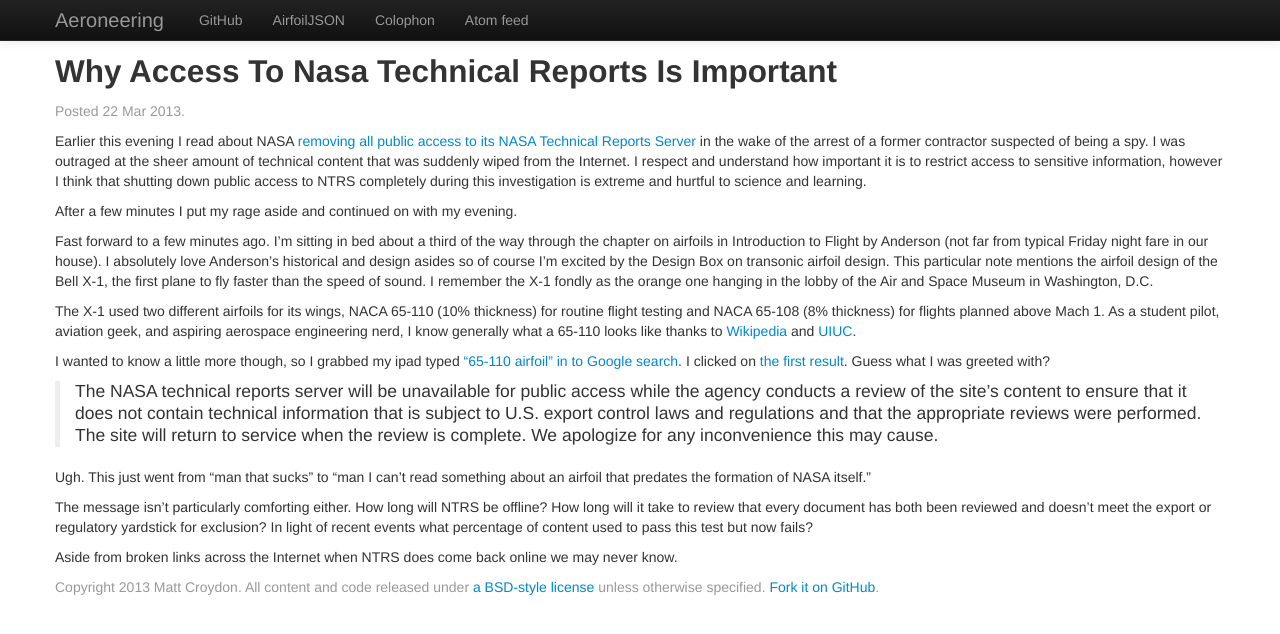
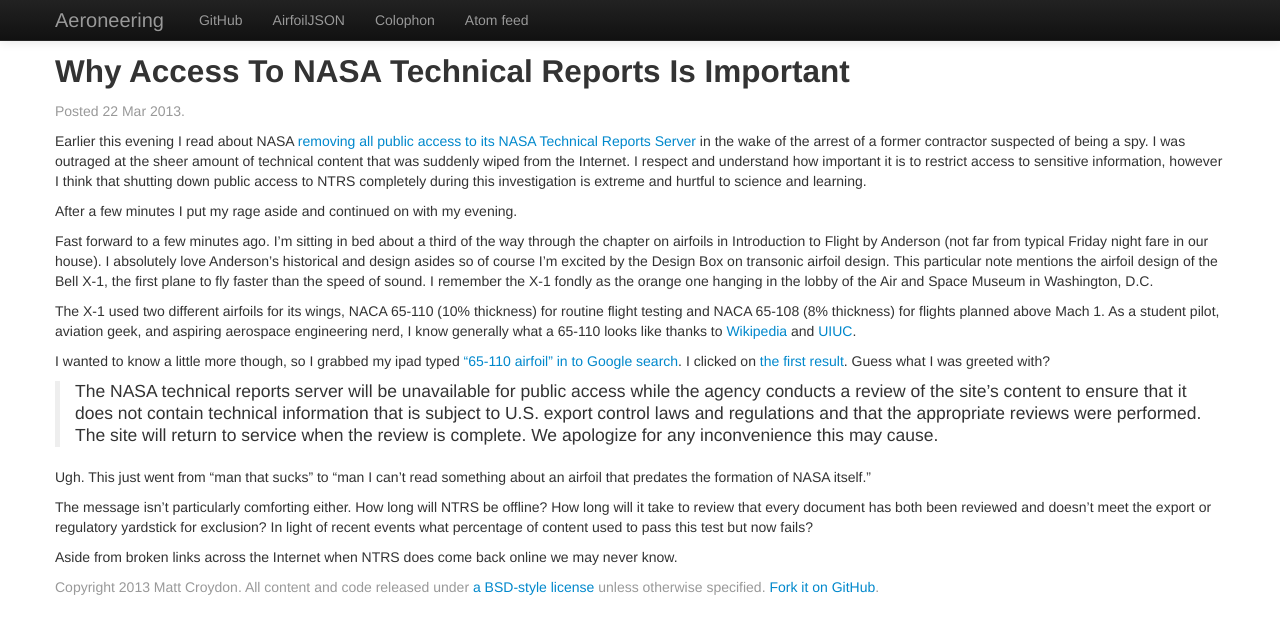
Before and after one commit to aeroneering/aeroneering.github.com, a Jekyll site: the page built from _posts/2013-03-22-Why-Access-to-NASA-Technical-Reports-is-Important.md, in a window 1280 px wide. Shown: the top 634 px of the page. Built offline with Jekyll 4.4.1, drawn with Linux system fonts in a browser that asks for light colours; part of the change alters nothing that is shown.

```diff
--- a/_posts/2013-03-22-Why-Access-to-NASA-Technical-Reports-is-Important.md
+++ b/_posts/2013-03-22-Why-Access-to-NASA-Technical-Reports-is-Important.md
@@ -1,5 +1,6 @@
 ---
 layout: post
+title: Why Access To NASA Technical Reports Is Important
 ---
 Earlier this evening I read about NASA [removing all public access to its NASA Technical Reports Server](http://www.space.com/20355-nasa-chinese-spy-reports-database.html) in the wake of the arrest of a former contractor suspected of being a spy.  I was outraged at the sheer amount of technical content that was suddenly wiped from the Internet.  I respect and understand how important it is to restrict access to sensitive information, however I think that shutting down public access to NTRS completely during this investigation is extreme and hurtful to science and learning.
 
```
